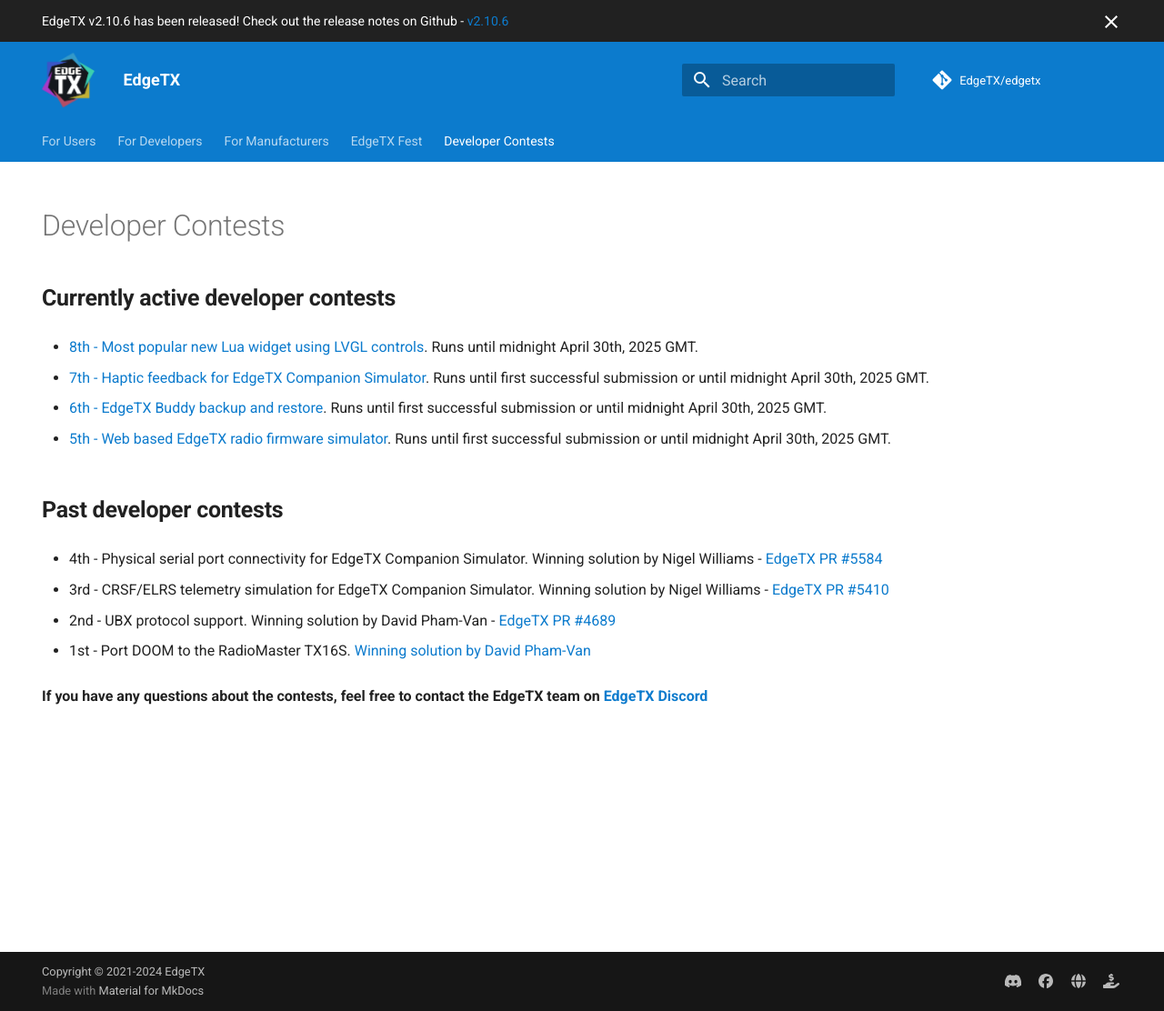
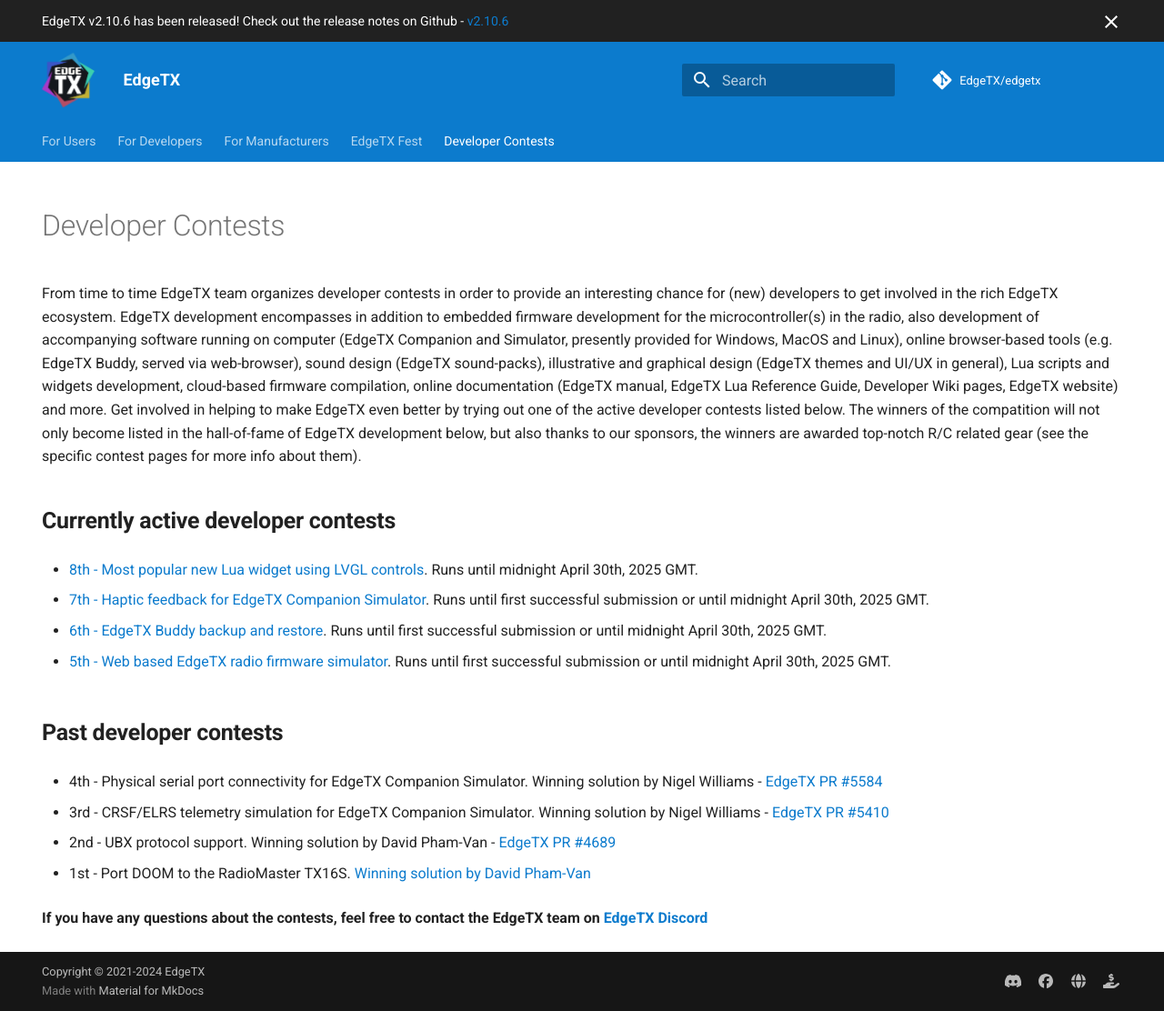
Before and after one commit to EdgeTX/edgetx.github.io, an MkDocs documentation site: the page built from docs/devcontest.md, in a window 1280 px wide and 1112 px high. Shown: the whole window at 91% size. Built offline with MkDocs 1.6.1 and Material for MkDocs 9.7.7, drawn with Linux system fonts in a browser that asks for light colours; comment, search, counter and statistics services are not loaded.

Commit message:
Intro to developer contests

```diff
--- a/docs/devcontest.md
+++ b/docs/devcontest.md
@@ -3,6 +3,8 @@
   - navigation
   - toc
 ---
+
+From time to time EdgeTX team organizes developer contests in order to provide an interesting chance for (new) developers to get involved in the rich EdgeTX ecosystem. EdgeTX development encompasses in addition to embedded firmware development for the microcontroller(s) in the radio, also development of accompanying software running on computer (EdgeTX Companion and Simulator, presently provided for Windows, MacOS and Linux), online browser-based tools (e.g. EdgeTX Buddy, served via web-browser), sound design (EdgeTX sound-packs), illustrative and graphical design (EdgeTX themes and UI/UX in general), Lua scripts and widgets development, cloud-based firmware compilation, online documentation (EdgeTX manual, EdgeTX Lua Reference Guide, Developer Wiki pages, EdgeTX website) and more. Get involved in helping to make EdgeTX even better by trying out one of the active developer contests listed below. The winners of the compatition will not only become listed in the hall-of-fame of EdgeTX development below, but also thanks to our sponsors, the winners are awarded top-notch R/C related gear (see the specific contest pages for more info about them).
 
 ## **Currently active developer contests**
 
```
